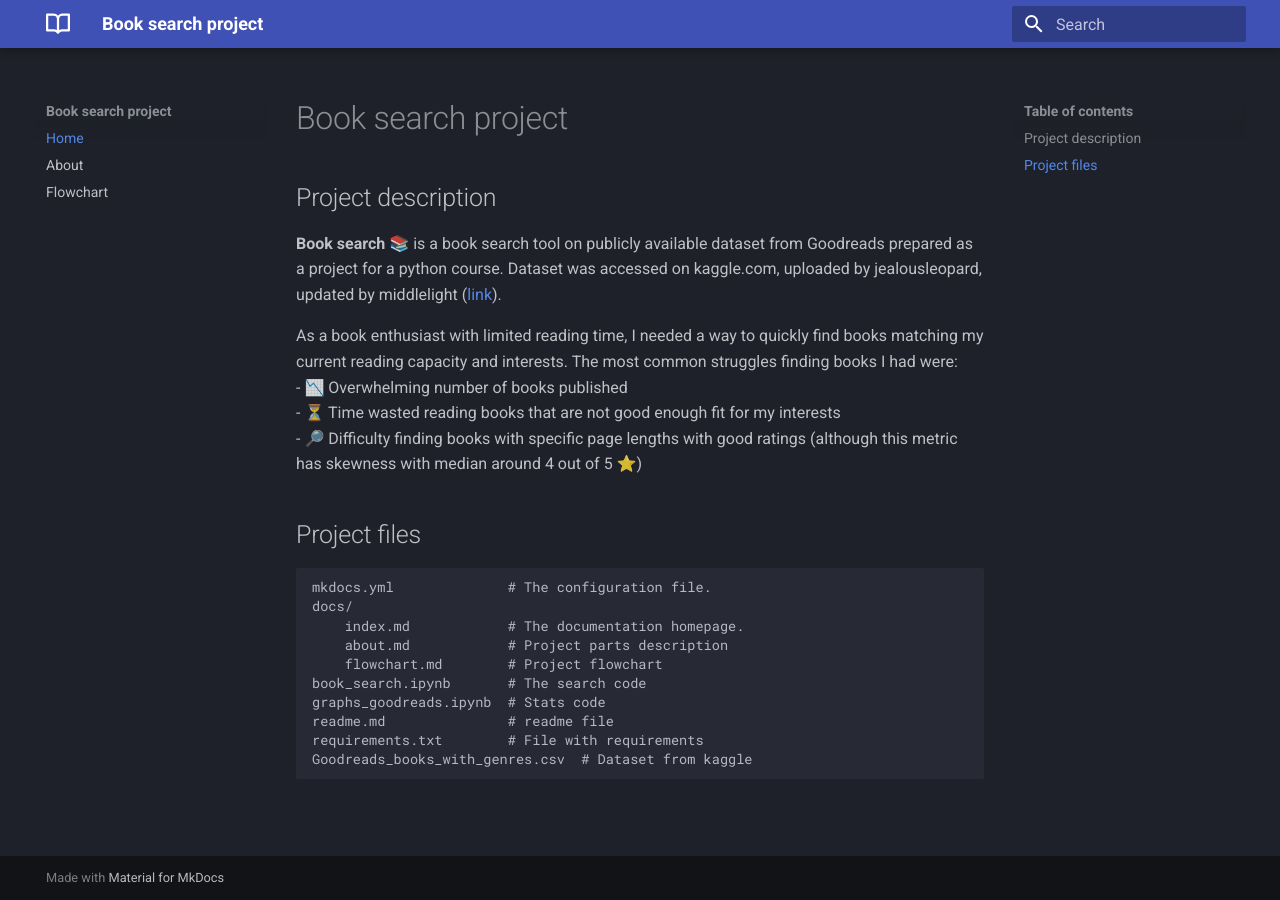
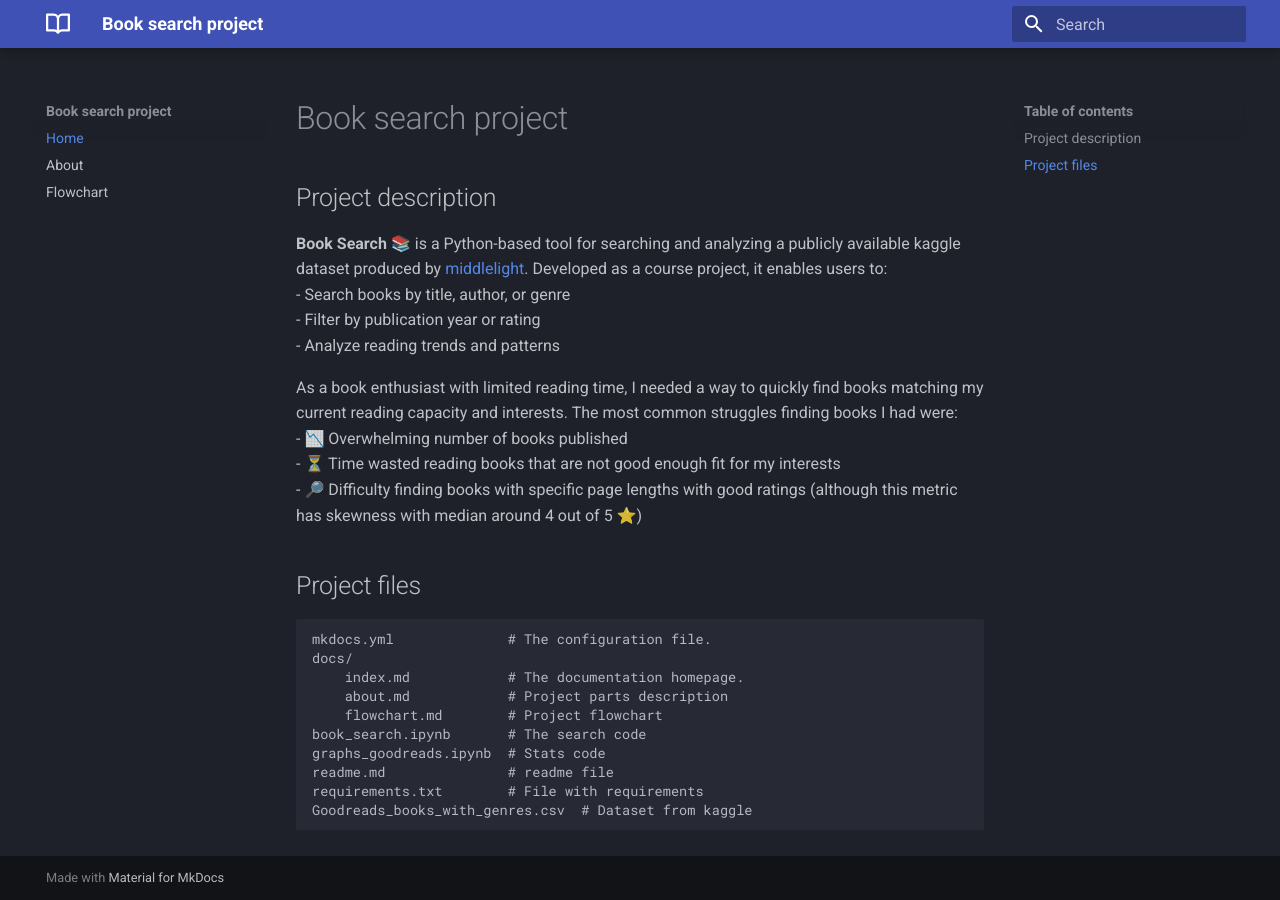
Before and after one commit to Lubi43/books-dataset, an MkDocs documentation site: the page built from docs/index.md, in a window 1280 px wide. Built offline with MkDocs 1.6.1 and Material for MkDocs 9.7.7, drawn with Linux system fonts in a browser that asks for light colours.

Commit message:
format fix

```diff
--- a/docs/index.md
+++ b/docs/index.md
@@ -2,7 +2,10 @@
 
 ## Project description<br>
 
-**Book search** 📚 is a book search tool on publicly available dataset from Goodreads prepared as a project for a python course. Dataset was accessed on kaggle.com, uploaded by jealousleopard, updated by middlelight ([link](https://www.kaggle.com/datasets/middlelight/goodreadsbookswithgenres)).<br>
+**Book Search** 📚 is a Python-based tool for searching and analyzing a publicly available kaggle dataset produced by [middlelight](https://www.kaggle.com/datasets/middlelight/goodreadsbookswithgenres). Developed as a course project, it enables users to:
+- Search books by title, author, or genre
+- Filter by publication year or rating
+- Analyze reading trends and patterns
 
 As a book enthusiast with limited reading time, I needed a way to quickly find books matching my current reading capacity and interests.
 The most common struggles finding books I had were:<br>
```
Also changed, not shown: docs/flowchart.md (+0 -1 lines), readme.md (+4 -4 lines), book_search.ipynb.
